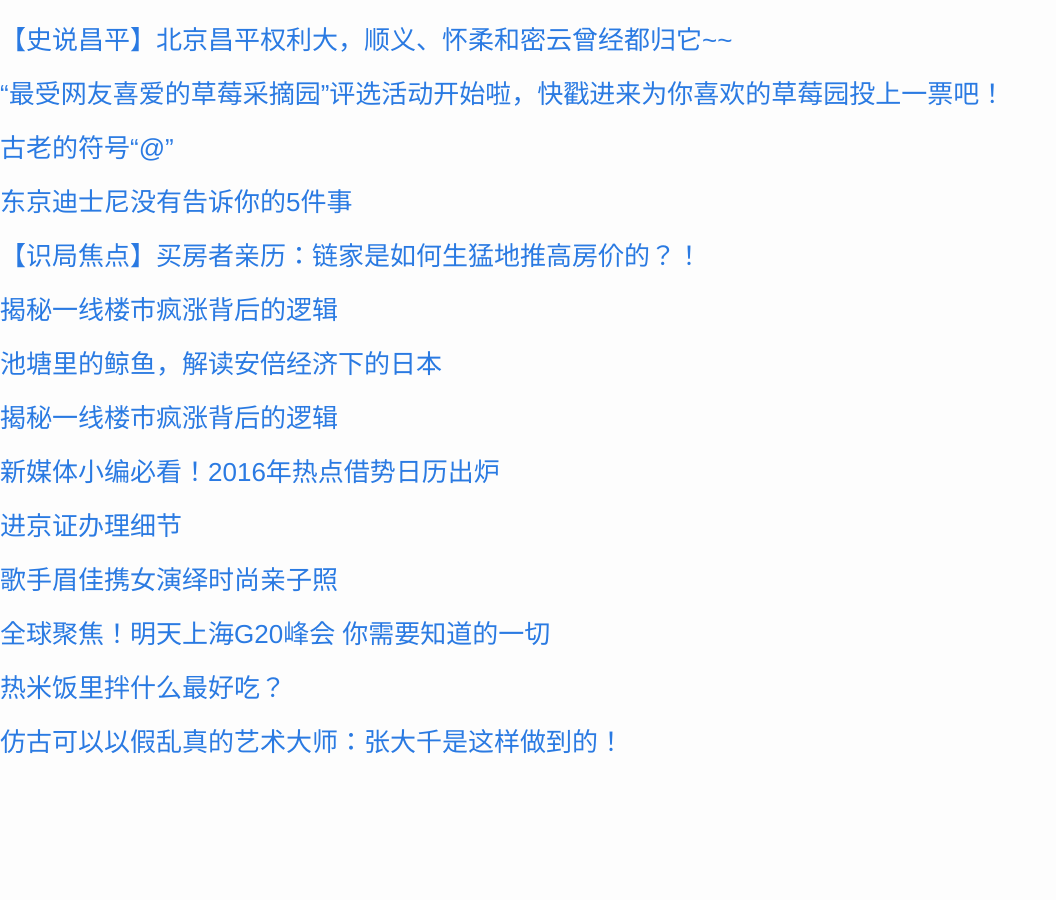
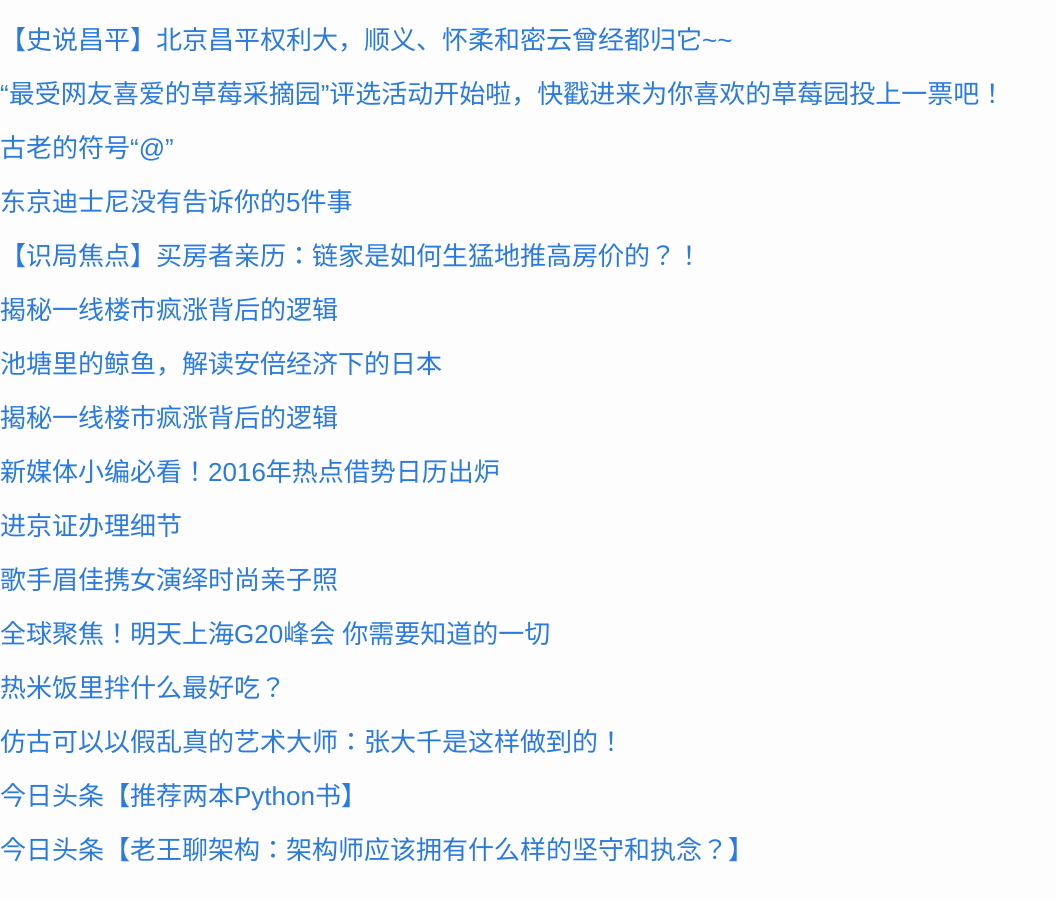
Before and after one commit to cnwarden/cnwarden.github.io, a Jekyll site: the page built from _posts/2016-02-22-test.markdown, in a window 1280 px wide and 900 px high, scrolled down 2892 px. Shown: the whole window, without its empty margins (0-1056 px from the left). Built offline with Jekyll 4.4.1, drawn with Linux system fonts in a browser that asks for light colours; before the commit the page ends 3684 px from its top, so only the background shows below that.

Commit message:
auto commit

```diff
--- a/_posts/2016-02-22-test.markdown
+++ b/_posts/2016-02-22-test.markdown
@@ -135,3 +135,7 @@ categories: update
 ### [热米饭里拌什么最好吃？](http://mp.weixin.qq.com/s?__biz=MzA5OTA2NTEzOA==&mid=403475984&idx=1&sn=b2c512053d482d8eded00a36dc855a33&scene=0#wechat_redirect)
 
 ### [仿古可以以假乱真的艺术大师：张大千是这样做到的！](http://mp.weixin.qq.com/s?__biz=MzA5MzQ3MzQxOQ==&mid=402805428&idx=1&sn=8e165230deec2c45252221786b01fc9e&scene=0#wechat_redirect)
+
+### [今日头条【推荐两本Python书】](http://toutiao.com/item/6255054308321001986/?iid=3578109516&app=news_article&tt_from=android_share&utm_source=email&utm_medium=toutiao_android&utm_campaign=client_share)
+
+### [今日头条【老王聊架构：架构师应该拥有什么样的坚守和执念？】](http://toutiao.com/item/6254842190443315713/?iid=3578109516&app=news_article&tt_from=android_share&utm_source=email&utm_medium=toutiao_android&utm_campaign=client_share)
```
